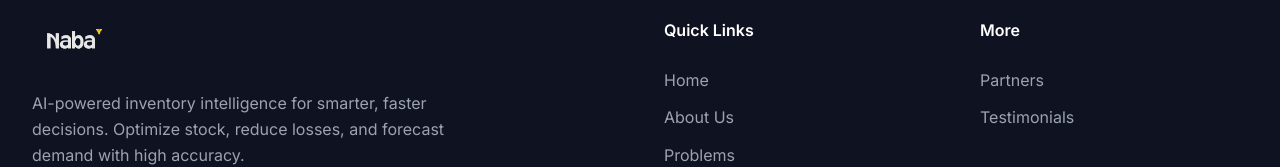
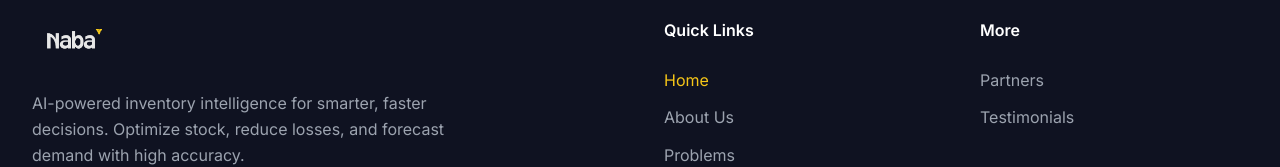
Before and after one commit to ahmad-tb04/WebsiteNaba, a React (Vite) app in the folder frontend/: page / in a window 1280 px wide. Shown: the part 3084-3251 px from the top of the page. Built offline with nearby package versions, Linux system fonts and the light colour scheme.

Commit message:
fix footer

```diff
--- a/frontend/src/components/Footer.jsx
+++ b/frontend/src/components/Footer.jsx
@@ -1,9 +1,19 @@
 import React from 'react';
-import { Link } from 'react-router-dom';
+import { Link, useLocation } from 'react-router-dom';
 import { motion } from 'framer-motion';
 
 const Footer = () => {
   const currentYear = new Date().getFullYear();
+  const { pathname } = useLocation();
+
+  const handleLinkClick = () => {
+    window.scrollTo({ top: 0, left: 0, behavior: 'instant' });
+  };
+
+  const linkClass = (to) => {
+    const isActive = to === '/' ? pathname === '/' : pathname.startsWith(to);
+    return `${isActive ? 'text-accent' : 'text-gray-400'} hover:text-accent transition-colors duration-200`;
+  };
 
   return (
     <footer className="relative bg-navy-950 border-t border-white/10">
@@ -11,7 +21,7 @@ const Footer = () => {
         <div className="grid grid-cols-1 md:grid-cols-4 gap-12">
           {/* Brand */}
           <div className="col-span-1 md:col-span-2">
-            <Link to="/">
+            <Link to="/" onClick={handleLinkClick}>
               <motion.img
                 src="/NabaWhite.png"
                 alt="Naba"
@@ -31,22 +41,22 @@ const Footer = () => {
             <h4 className="text-white font-semibold mb-6">Quick Links</h4>
             <ul className="space-y-3">
               <li>
-                <Link to="/" className="text-gray-400 hover:text-accent transition-colors duration-200">
+                <Link to="/" className={linkClass('/')} onClick={handleLinkClick}>
                   Home
                 </Link>
               </li>
               <li>
-                <Link to="/about" className="text-gray-400 hover:text-accent transition-colors duration-200">
+                <Link to="/about" className={linkClass('/about')} onClick={handleLinkClick}>
                   About Us
                 </Link>
               </li>
               <li>
-                <Link to="/problems" className="text-gray-400 hover:text-accent transition-colors duration-200">
+                <Link to="/problems" className={linkClass('/problems')} onClick={handleLinkClick}>
                   Problems
                 </Link>
               </li>
               <li>
-                <Link to="/faq" className="text-gray-400 hover:text-accent transition-colors duration-200">
+                <Link to="/faq" className={linkClass('/faq')} onClick={handleLinkClick}>
                   FAQ
                 </Link>
               </li>
@@ -58,12 +68,12 @@ const Footer = () => {
             <h4 className="text-white font-semibold mb-6">More</h4>
             <ul className="space-y-3">
               <li>
-                <Link to="/partners" className="text-gray-400 hover:text-accent transition-colors duration-200">
+                <Link to="/partners" className={linkClass('/partners')} onClick={handleLinkClick}>
                   Partners
                 </Link>
               </li>
               <li>
-                <Link to="/testimonials" className="text-gray-400 hover:text-accent transition-colors duration-200">
+                <Link to="/testimonials" className={linkClass('/testimonials')} onClick={handleLinkClick}>
                   Testimonials
                 </Link>
               </li>
```
